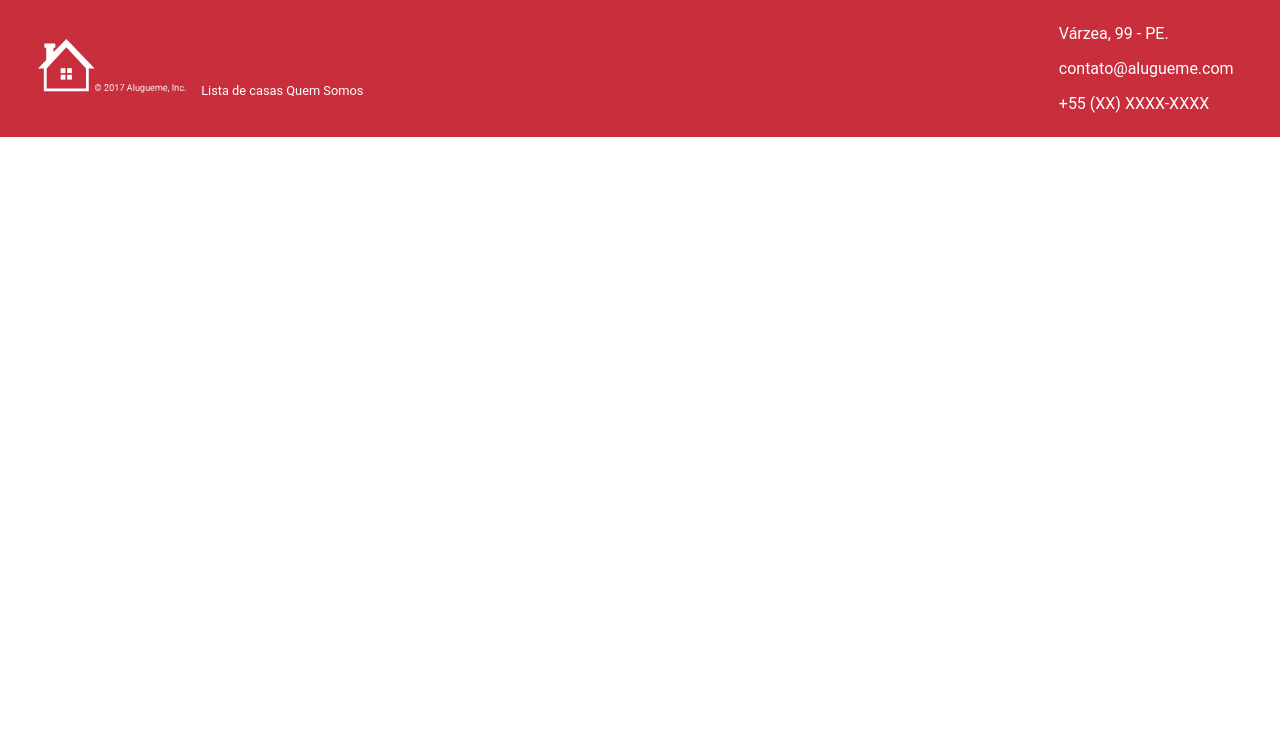
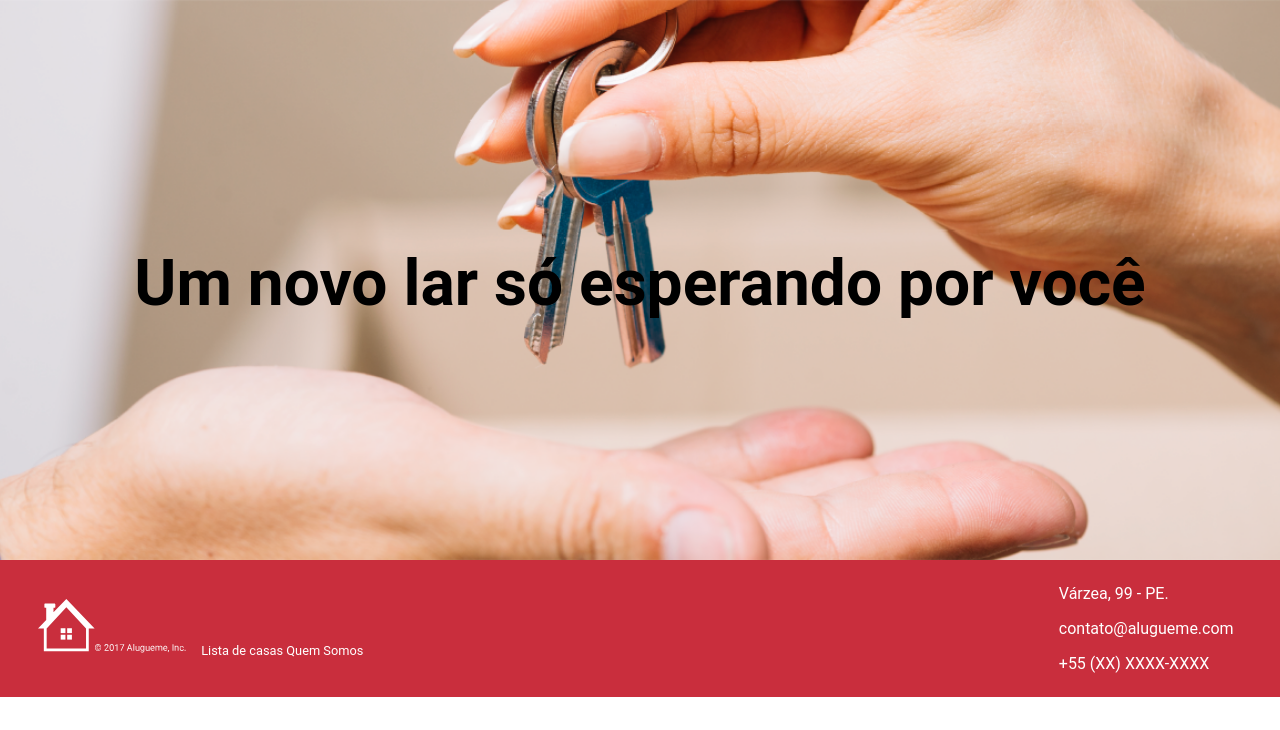
Before and after one commit to citi-onboarding/equipe-1, a Django app: page / in a window 1280 px wide. Shown: the part 70-800 px from the top of the page. Run offline with Django 3.2, Linux system fonts and the light colour scheme.

Commit message:
início da home

```diff
--- /dev/null
+++ b/equipe1/core/templates/home.html
@@ -0,0 +1,19 @@
+{% extends 'index.html' %}
+{% load staticfiles %}
+<!DOCTYPE html>
+<html>
+<head>
+	<meta charset="utf-8">
+	<meta name="viewport" content="width=device-width, initial-scale=1.0, no-scalable">
+	<link rel="stylesheet" type="text/css" href="{% static "style.css" %}" />
+	<?xml version="1.0" encoding="utf-8"?>
+	<title>alugue.me</title>
+</head>
+<body>
+	{% block content %}
+		<div class="banner">
+			<h1>Um novo lar só esperando por você</h1>
+  		</div>
+	{% endblock %}
+</body>
+</html>
--- a/equipe1/core/views.py
+++ b/equipe1/core/views.py
@@ -9,7 +9,7 @@
 def index(request):
 	return render(
 		request,
-		'index.html',
+		'home.html',
 		)
 
 def signOut(request):
--- a/equipe1/equipe1/urls.py
+++ b/equipe1/equipe1/urls.py
@@ -18,7 +18,7 @@
 from core.views import *
 
 urlpatterns = [
-	path('', index, name = 'index'),
+	path('', index, name = 'home'),
     path('admin/', admin.site.urls),
     path('login/', logIn, name = 'login'),
 ]
--- a/equipe1/static/style.css
+++ b/equipe1/static/style.css
@@ -102,3 +102,20 @@
 .footer a {
 	color: #ffffff;
 }
+
+.banner{
+	background: url('images/banner.png') no-repeat center;
+	background-size: cover;
+	height: 70vh;
+	display: flex;
+	justify-content: center;
+	align-items: center;
+	flex-direction: column;
+}
+
+.banner h1 {
+	font-size: 4em;
+	color: #000000;
+	margin-bottom: 35px;
+	text-align: center;
+}
```
Also changed, not shown: equipe1/static/images/banner.png (added).
